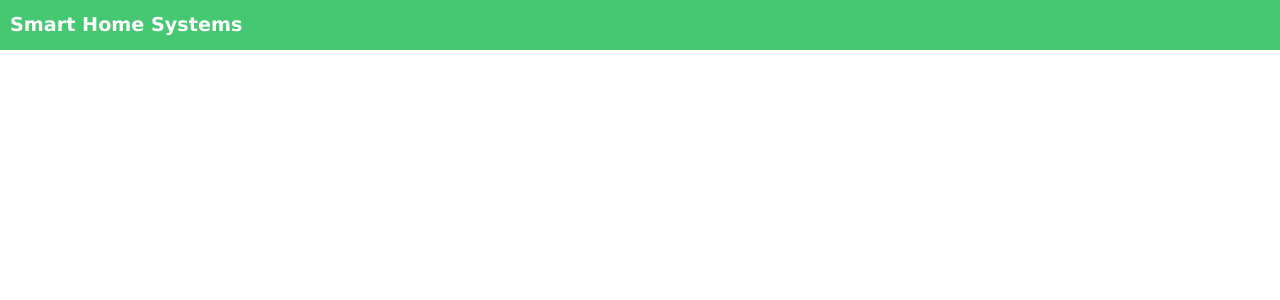
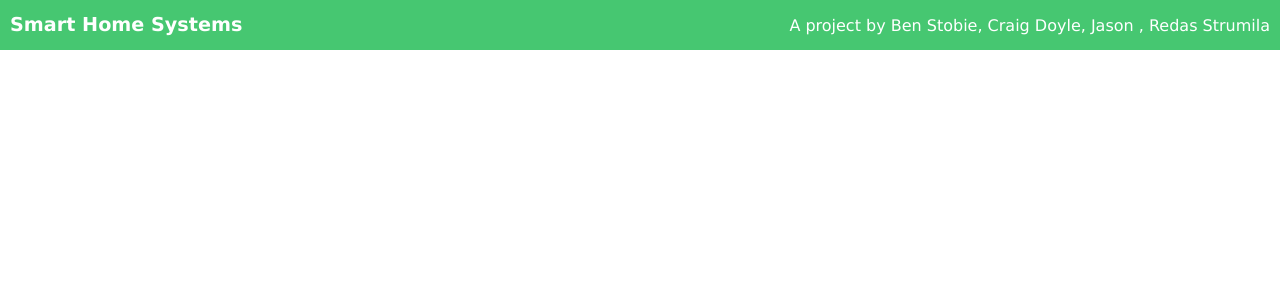
Before and after one commit to Das-Horn/IOT-Project-Y3, a Next.js app in the folder backend-web/: page / in a window 1280 px wide. Shown: the top 300 px of the page. Built offline with nearby package versions, Linux system fonts and the light colour scheme.

Commit message:
Folder restructuring and api routes planned

```diff
--- a/backend-web/pages/Components/Header.js
+++ b/backend-web/Components/Header.js
@@ -6,6 +6,7 @@ export default class Header extends React.Component {
         return(
             <div className={styles.Frame}>
                 <h1>Smart Home Systems</h1>
+                <p>A project by Ben Stobie, Craig Doyle, Jason , Redas Strumila</p>
             </div>
         );
     }
--- a/backend-web/pages/SCSS/Header.module.scss
+++ b/backend-web/SCSS/Header.module.scss
@@ -5,10 +5,17 @@
     background-color: rgb(70, 199, 113);
     display:flex;
     height:50px;
+    color:#fff;
     width:100%;
+    justify-content: space-between;
+
     h1{
-        color:#fff;
         font-size: larger;
         padding-left: 10px;
     }
+
+    p{
+        font-size: medium;
+        padding-right: 10px;
+    }
 }
--- /dev/null
+++ b/backend-web/pages/api/Requests/Temp.js
@@ -0,0 +1,5 @@
+
+
+export default function handler(req,res){
+    res.status(200);
+}
--- a/backend-web/pages/index.js
+++ b/backend-web/pages/index.js
@@ -1,5 +1,5 @@
 import Head from 'next/head'
-import Header from './Components/Header'
+import Header from '../Components/Header'
 
 export default function Home() {
   return (
@@ -9,7 +9,7 @@ export default function Home() {
         <link rel="icon" href="/favicon.ico" />
         <link rel="stylesheet" type="text/css" href="main.css " />
       </Head>
-      <Header ></Header>
+      <Header />
     </div>
   )
 }
```
Also changed, not shown: backend-web/Components/Stats.js (added, +9 -0 lines).
